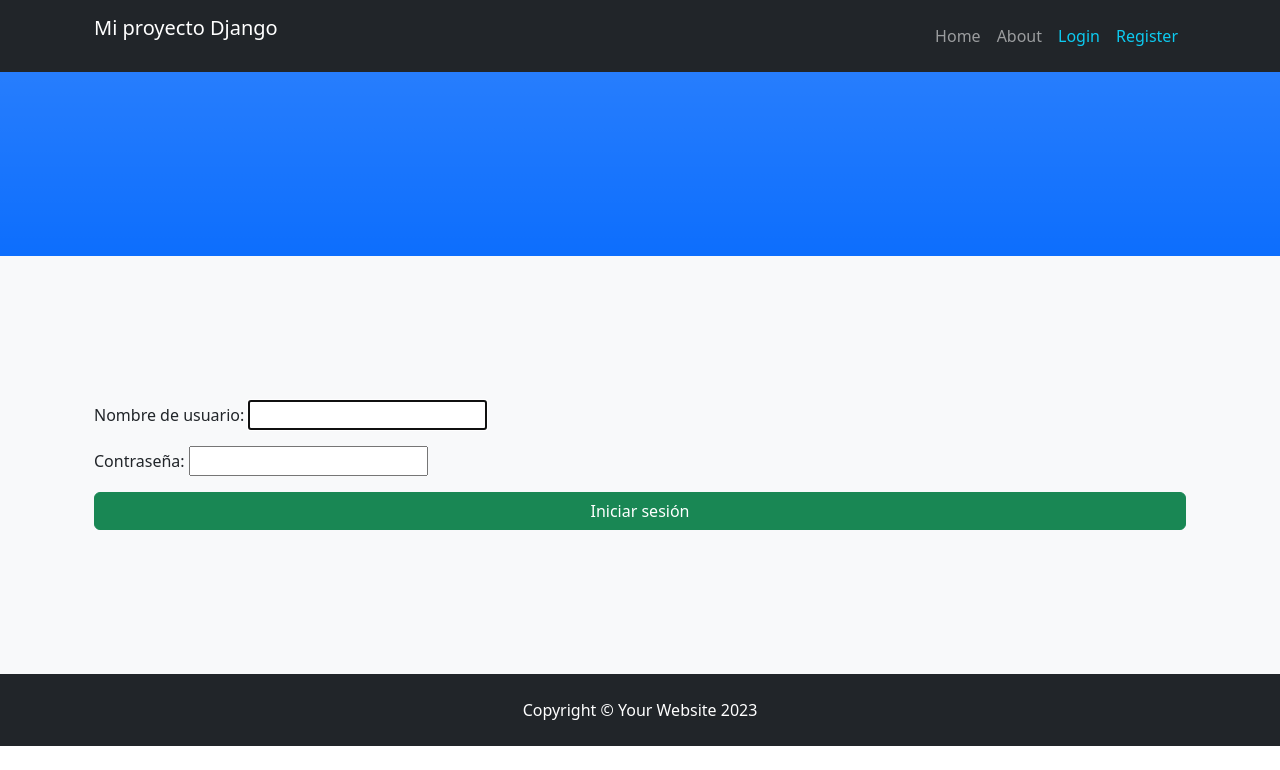
After one commit to MiguelRizzi/proyecto_final_rizzi, a Django app: page /login/ in a window 1280 px wide. The commit adds this page. Shown: the top 770 px of the page. Run offline with Django 4.2, Linux system fonts and the light colour scheme; some libraries are stand-ins or nearby versions.

Commit message:
Se agrego login y register.

```diff
--- /dev/null
+++ b/project/apps/home/templates/home/login.html
@@ -0,0 +1,14 @@
+{% extends 'home/base.html' %}
+
+
+{% block content %}
+
+    <form method="post">
+        {% csrf_token %}
+        {{ form.as_p }}
+        <div class="d-grid gap-3">
+            <button type="submit" class="btn btn-success">Iniciar sesión</button>
+        </div>
+    </form>
+
+{% endblock content %}
--- a/project/apps/home/templates/home/navbar.html
+++ b/project/apps/home/templates/home/navbar.html
@@ -7,6 +7,13 @@
             <ul class="navbar-nav ms-auto">
                 <li class="nav-item"><a class="nav-link" href="{% url 'home:index' %}">Home</a></li>
                 <li class="nav-item"><a class="nav-link" href="{% url 'home:about' %}">About</a></li>
+                {% if user.is_authenticated %}
+                    <li class="nav-item"><a class="nav-link text-bg-light" href="#!">{{ user.username }}</a></li>
+                    <li class="nav-item"><a class="nav-link text-info" href="{% url 'home:logout' %}">Logout</a></li>
+                {% else %}
+                    <li class="nav-item"><a class="nav-link text-info" href="{% url 'home:login' %}">Login</a></li>
+                    <li class="nav-item"><a class="nav-link text-info" href="{% url 'home:register' %}">Register</a></li>
+                {% endif %}
             </ul>
         </div>
     </div>
--- a/project/apps/home/urls.py
+++ b/project/apps/home/urls.py
@@ -1,7 +1,15 @@
 from django.urls import path
 from django.views.generic import TemplateView
+from django.contrib.auth.views import LogoutView
+from django.contrib.staticfiles.urls import staticfiles_urlpatterns
+from . import views
 
 urlpatterns = [
     path("", TemplateView.as_view(template_name="home/index.html"), name="index"),
     path("about/", TemplateView.as_view(template_name="home/about.html"), name="about"),
+    path("login/", views.login_request, name="login"),
+    path("logout/", LogoutView.as_view(template_name="home/logout.html"), name="logout"),
+    path("register/", views.register, name="register"),
 ]
+
+urlpatterns += staticfiles_urlpatterns()
--- a/project/apps/home/views.py
+++ b/project/apps/home/views.py
@@ -1,3 +1,33 @@
+from django.http import HttpRequest, HttpResponse
 from django.shortcuts import render
+from django.contrib.auth import authenticate, login
+from django.contrib.auth.forms import AuthenticationForm
+from . import forms
 
-# Create your views here.
+# Login basado en funciones
+def login_request(request: HttpRequest) -> HttpResponse:
+    if request.method == "POST":
+        form = forms.CustomAuthenticationForm(request, data=request.POST)
+        if form.is_valid():
+            usuario = form.cleaned_data.get("username")
+            contraseña = form.cleaned_data.get("password")
+            user = authenticate(username=usuario, password=contraseña)
+            if user is not None:
+                login(request, user)
+                return render(request, "home/index.html", {"mensaje": f"Se ha logueado correctamente."})
+    else:
+        form = AuthenticationForm()
+    return render(request, "home/login.html", {"form": form})
+
+
+# Registro basado en funciones
+def register(request: HttpRequest) -> HttpResponse:
+    if request.method == "POST":
+        form = forms.CustomUserCreationForm(request.POST)
+        if form.is_valid():
+            username = form.cleaned_data["username"]
+            form.save()
+            return render(request, "home/index.html", {"mensaje": "Usuario creado correctamente."})
+    else:
+        form = forms.CustomUserCreationForm()
+    return render(request, "home/register.html", {"form": form})
```
Also changed, not shown: project/apps/home/forms.py (added, +25 -0 lines), project/apps/home/templates/home/logout.html (added, +10 -0 lines), project/apps/home/templates/home/register.html (added, +13 -0 lines).
